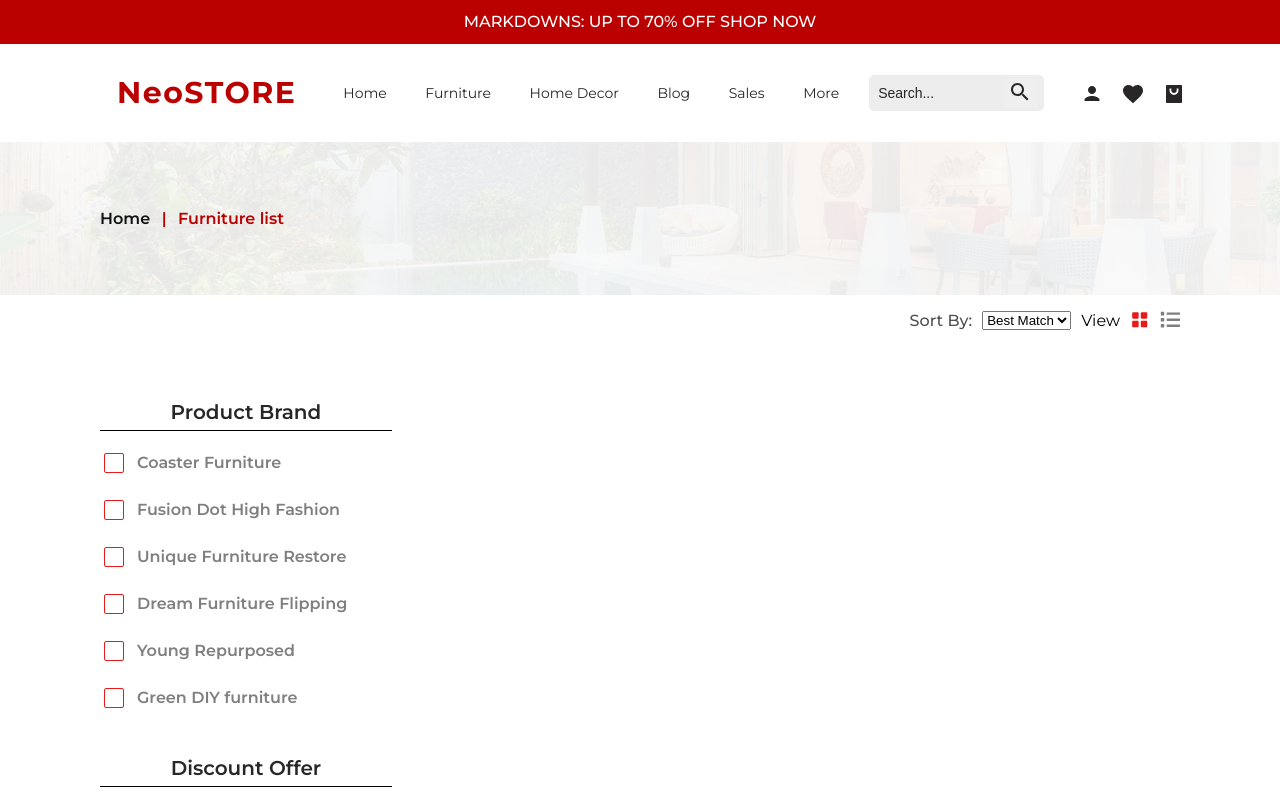
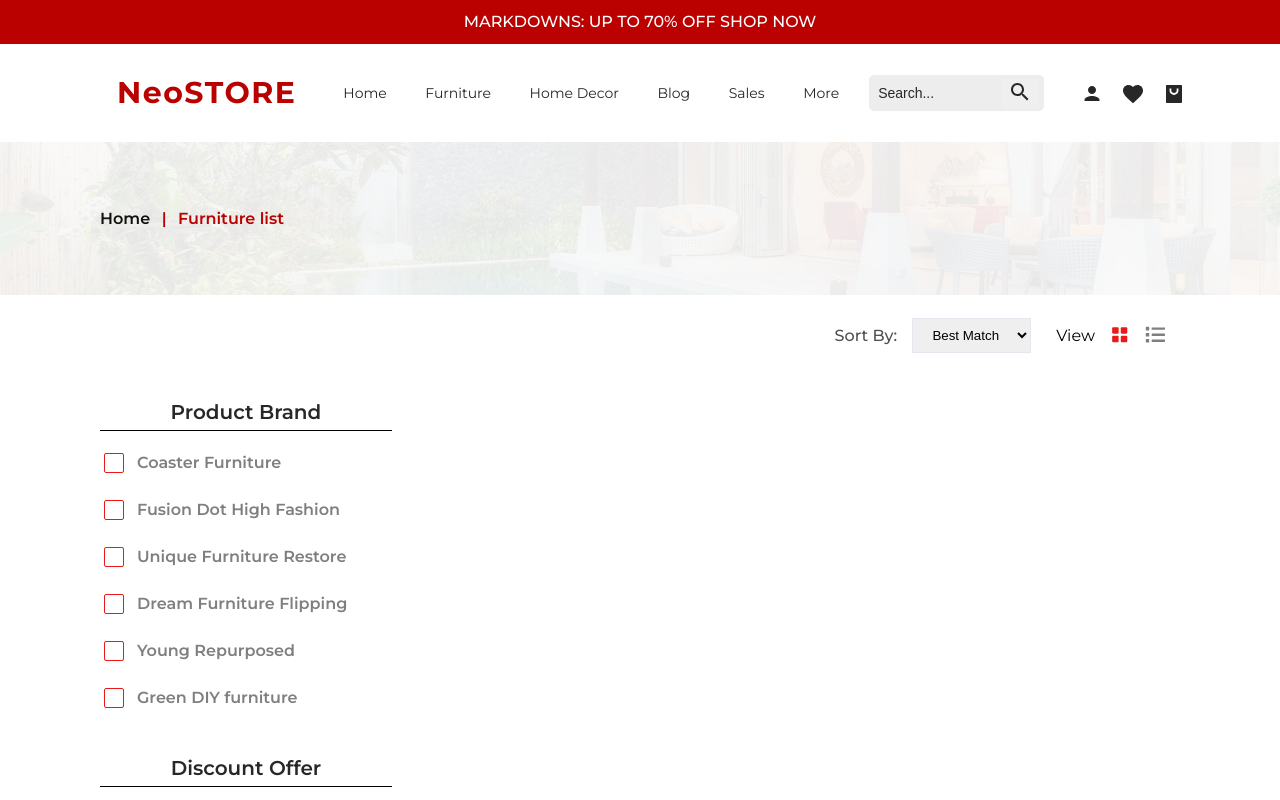
Before and after one commit to saadat-neosoft/neostore, a React (Create React App) app: page /product in a window 1280 px wide. Shown: the top 800 px of the page. Built offline with nearby package versions, Linux system fonts and the light colour scheme.

Commit message:
Added product showcase container

```diff
--- a/src/layout/ProductGallery.jsx
+++ b/src/layout/ProductGallery.jsx
@@ -6,6 +6,7 @@ const ProductGallery = () => {
     return (
         <div className="product-gallery">
             <FilterSection />
+            <div className="product-gallery__container">
                 <div className="product-gallery__sort-section">
                     <span className="product-gallery__sort-section__sort">
                         Sort By:
@@ -19,6 +20,8 @@ const ProductGallery = () => {
                     <img src={clarity} alt="" />
                     <img src={list} alt="" />
                 </div>
+
+            </div>
         </div>
     );
 };
--- a/src/styles/components/productGallery.scss
+++ b/src/styles/components/productGallery.scss
@@ -1,6 +1,13 @@
 .product-gallery {
     display: flex;
     padding: 10px 100px;
+
+    &__container {
+        display: flex;
+        flex-direction: column;
+        width: 100%;
+        gap: 10px;
+    }
 
     &__sort-section {
         display: flex;
@@ -8,7 +15,9 @@
         align-items: center;
         justify-content: flex-end;
         width: 100%;
-        gap: 10px;
+        gap: 15px;
+        padding: 15px;
+        align-self: flex-end;
 
         &__sort {
             font-weight: 500;
@@ -22,6 +31,14 @@
             font-size: 16px;
             line-height: 19px;
             color: #000000;
+        }
+
+        &__dropdown {
+            border: 1px solid #e7e6ef;
+            padding: 8px 15px;
+            text-align: center;
+            outline: none;
+            margin-right: 10px;
         }
     }
 
```
Lines whose indentation alone changed are shown as unchanged.
